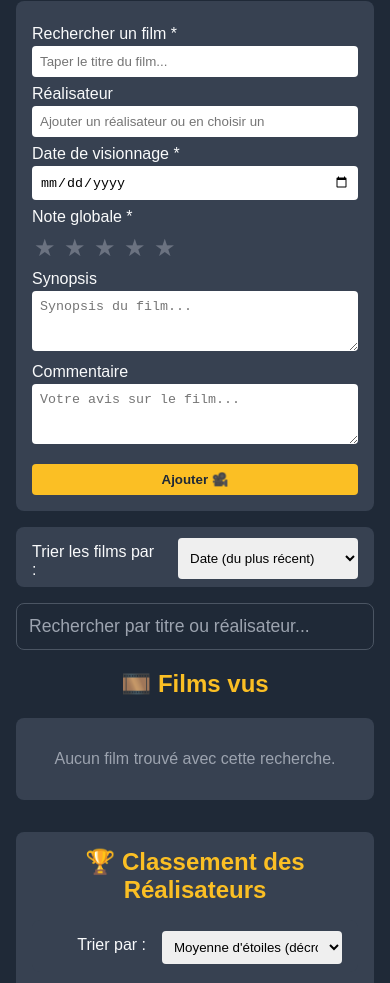
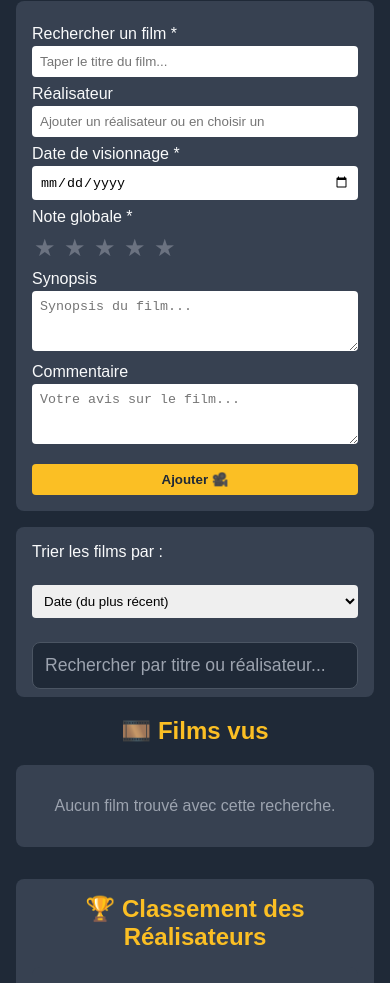
Before and after one commit to JulienYncrea/app_cinema, a plain HTML site: page index.html in a window 390 px wide. Shown: the part 104-1087 px from the top of the page. Drawn offline with Linux system fonts and the light colour scheme.

Commit message:
change affichage of film

```diff
--- a/index.html
+++ b/index.html
@@ -32,7 +32,7 @@
         font-size: 1.2em; /* Taille du logo (emoji) */
     }
 
-    form, .film-list, .controls, .director-ranking-container {
+    form, .film-list, .director-ranking-container { /* Retiré .controls d'ici car il a un style spécifique maintenant */
       max-width: 600px;
       margin: 1rem auto;
       background: #374151;
@@ -131,18 +131,33 @@
       resize: vertical;
       min-height: 60px;
     }
+    /* MODIFICATION ICI pour le conteneur controls */
     .controls {
       display: flex;
-      justify-content: flex-end;
+      flex-wrap: wrap; /* Permet aux éléments de passer à la ligne sur petits écrans */
+      justify-content: flex-end; /* Aligner les éléments à droite */
+      align-items: center; /* Centrer verticalement les éléments */
       gap: 1rem;
+      max-width: 600px; /* Limite la largeur du conteneur */
+      margin: 1rem auto; /* Centre le conteneur */
       background: #374151;
       padding: 0.5rem 1rem;
       border-radius: 0.5rem;
       margin-bottom: 0;
     }
-    select {
-      max-width: 180px;
+    /* Style pour le sélecteur de tri */
+    .controls select {
+      max-width: 180px; /* Largeur max pour le select */
+      width: auto; /* Permet au select de s'adapter à son contenu mais pas de déborder */
+      flex-shrink: 0; /* Empêche le select de rétrécir */
     }
+    /* Style pour le label du tri */
+    .controls label {
+        margin-top: 0; /* Pas de marge en haut pour les labels dans les controls */
+        display: inline-block; /* Pour qu'il prenne moins de place */
+        flex-shrink: 0;
+    }
+
     /* Boutons suppression et modification dans détails */
     .btn-action {
       background: #ef4444;
@@ -231,17 +246,20 @@
         vertical-align: middle;
         border-radius: 5px;
     }
-    /* Styles pour le champ de recherche globale */
+    /* MODIFICATION : Styles pour le champ de recherche globale */
     #globalSearch {
-        margin-top: 1rem;
-        width: 100%;
+        /* On le retire des styles globaux pour input pour le placer dans .controls */
+        /* width: 100%; <-- RETIRE */
+        max-width: 180px; /* Même largeur max que le select */
         padding: 0.75rem;
         font-size: 1.1rem;
         border-radius: 0.5rem;
         border: 1px solid #4b5563;
         background-color: #1f2937;
         color: #f9fafb;
-        box-sizing: border-box; /* Pour inclure padding et border dans la largeur */
+        box-sizing: border-box;
+        margin-left: auto; /* Pousse le champ à droite dans le conteneur flex */
+        margin-top: 0; /* Pas de marge en haut dans le conteneur flex */
     }
     #globalSearch::placeholder {
         color: #9ca3af;
@@ -270,6 +288,19 @@
       }
       .film-poster {
         margin-right: 1rem;
+      }
+      /* MODIFICATION pour les controls sur mobile */
+      .controls {
+        flex-direction: column; /* Les éléments s'empilent */
+        align-items: flex-start; /* Aligner à gauche */
+      }
+      .controls label,
+      .controls select,
+      #globalSearch {
+        width: 100%; /* Prend toute la largeur disponible */
+        max-width: 100%; /* S'adapte à 100% */
+        margin-left: 0; /* Supprime le margin-left auto */
+        margin-top: 0.5rem; /* Ajoute un peu de marge entre les éléments empilés */
       }
     }
   </style>
@@ -331,9 +362,8 @@
       <option value="avgAsc">Note moyenne (la plus basse)</option>
       <option value="directorAsc">Réalisateur (A-Z)</option>
     </select>
+    <input type="text" id="globalSearch" placeholder="Rechercher par titre ou réalisateur..." />
   </div>
-
-  <input type="text" id="globalSearch" placeholder="Rechercher par titre ou réalisateur..." />
 
   <h2>🎞️ Films vus</h2>
   <div class="film-list" id="filmList"></div>
@@ -375,7 +405,7 @@
     const synopsisInput = document.getElementById('synopsis');
     const commentaireInput = document.getElementById('commentaire');
 
-    // NOUVEL ELEMENT : Champ de recherche globale
+    // Champ de recherche globale
     const globalSearchInput = document.getElementById('globalSearch');
 
     const TMDB_API_KEY = '16da9117701da039a64aa8ea59fb7e11';
@@ -492,7 +522,6 @@
       });
     }
 
-    // MODIFICATION: La fonction chargerFilms prend maintenant un argument optionnel pour le filtre
     function chargerFilms(filterQuery = '') {
       const storedFilms = JSON.parse(localStorage.getItem('cinebook_films')) || [];
       filmsData = [];
@@ -511,9 +540,8 @@
       }
 
       const tri = triSelect.value;
-      let filteredFilms = [...filmsData]; // Créer une copie pour le filtrage
+      let filteredFilms = [...filmsData];
 
-      // APPLIQUER LE FILTRE DE RECHERCHE GLOBALE
       if (filterQuery.trim() !== '') {
           const lowerCaseQuery = filterQuery.toLowerCase();
           filteredFilms = filteredFilms.filter(film => {
@@ -523,7 +551,7 @@
           });
       }
 
-      filteredFilms.sort((a, b) => { // Trier les films filtrés
+      filteredFilms.sort((a, b) => {
         if (tri === 'dateDesc') {
           return new Date(b.date || '0000-01-01') - new Date(a.date || '0000-01-01');
         } else if (tri === 'dateAsc') {
@@ -545,7 +573,7 @@
           filmList.innerHTML = '<p style="text-align: center; color: #9ca3af;">Aucun film trouvé avec cette recherche.</p>';
       }
 
-      filteredFilms.forEach((film) => { // Afficher les films filtrés
+      filteredFilms.forEach((film) => {
         const div = document.createElement('div');
         div.className = 'film';
         div.dataset.id = film.id;
@@ -587,7 +615,7 @@
           if (confirm(`Supprimer "${filmsData.find(f => f.id === filmIdToDelete)?.title}" ?`)) {
             filmsData = filmsData.filter(f => f.id !== filmIdToDelete);
             localStorage.setItem('cinebook_films', JSON.stringify(filmsData));
-            chargerFilms(globalSearchInput.value); // Recharger avec le filtre actuel
+            chargerFilms(globalSearchInput.value);
             updateDirectorDatalist();
             displayDirectorRanking();
           }
@@ -619,6 +647,7 @@
                     filmPosterPreview.src = filmToEdit.posterUrl;
                     filmPosterPreview.style.display = 'inline-block';
                 } else {
+                    posterUrlInput.value = '';
                     filmPosterPreview.style.display = 'none';
                     filmPosterPreview.src = '';
                 }
@@ -691,10 +720,10 @@
       form.reset();
       setStarRating(0);
       filmPosterPreview.style.display = 'none';
-      chargerFilms(globalSearchInput.value); // Recharger avec le filtre actuel après ajout/modification
+      chargerFilms(globalSearchInput.value);
     });
 
-    triSelect.addEventListener('change', () => chargerFilms(globalSearchInput.value)); // Appliquer le filtre après tri
+    triSelect.addEventListener('change', () => chargerFilms(globalSearchInput.value));
     triDirectorSelect.addEventListener('change', displayDirectorRanking);
 
     mainTitle.addEventListener('click', () => {
@@ -703,9 +732,8 @@
       });
     });
 
-    // ÉCOUTER LES SAISIES DANS LE NOUVEAU CHAMP DE RECHERCHE GLOBALE
     globalSearchInput.addEventListener('input', (e) => {
-        chargerFilms(e.target.value); // Appeler chargerFilms avec la valeur du champ de recherche
+        chargerFilms(e.target.value);
     });
 
 
@@ -833,7 +861,7 @@
     });
 
     window.addEventListener('load', () => {
-        chargerFilms(); // Charge les films sans filtre au démarrage
+        chargerFilms();
         updateDirectorDatalist();
         displayDirectorRanking();
         setStarRating(0);
```
